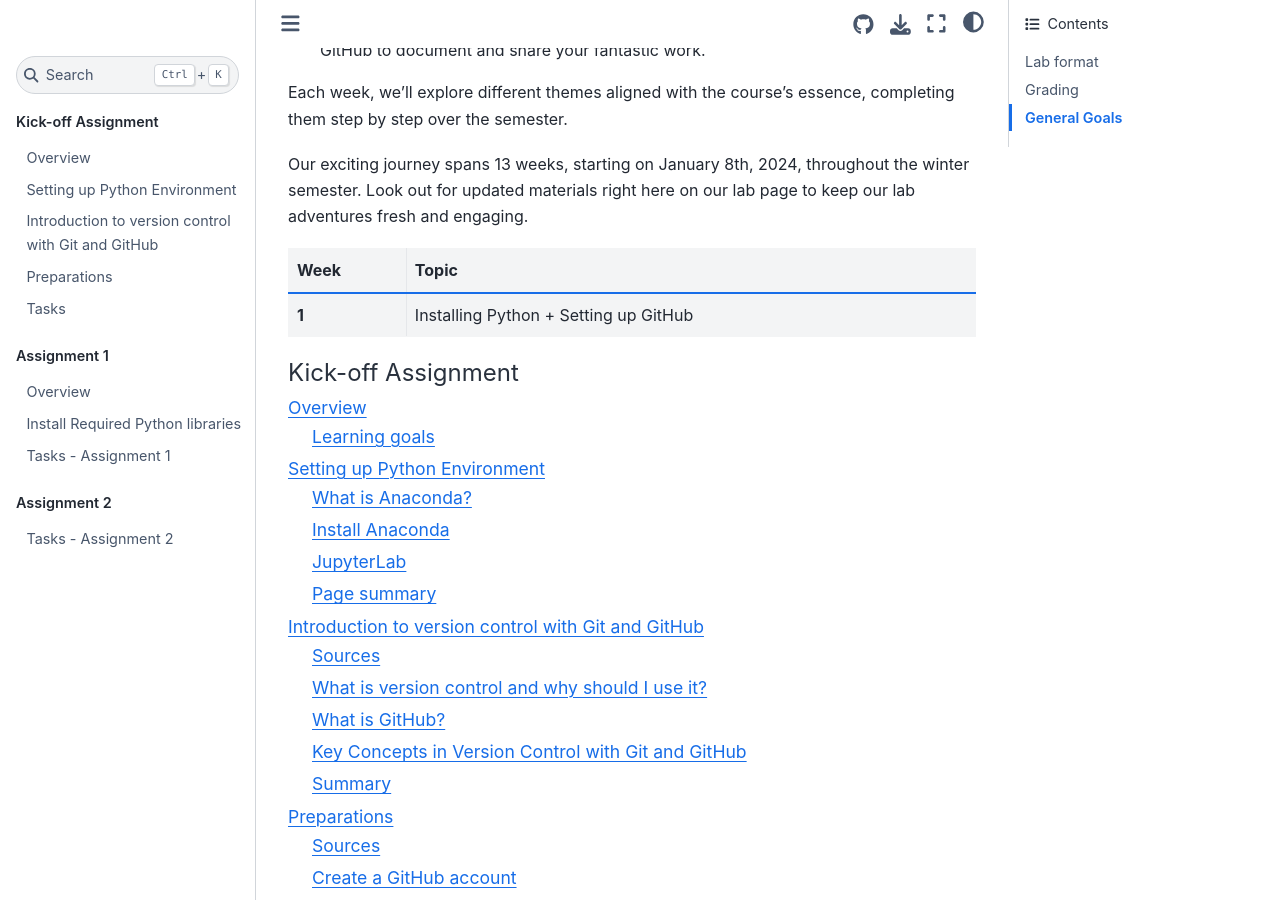
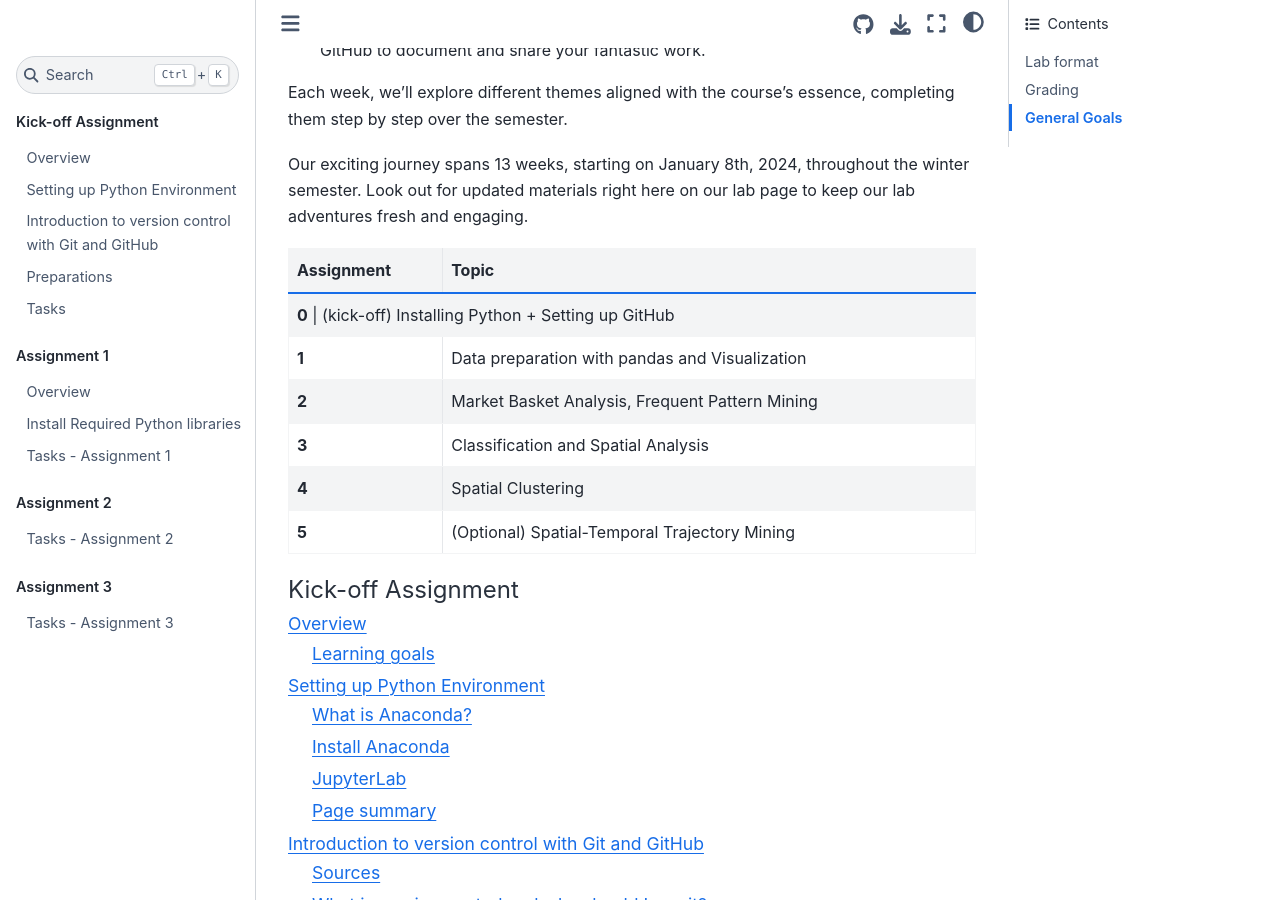
Before and after one commit to safarzadeh-reza/ENGO645-Assignments, a Sphinx documentation site: the page built from source/index.rst, in a window 1280 px wide and 900 px high, scrolled down 2076 px. Built offline with Sphinx 7.4.7 and the Sphinx Book theme 1.1.4, drawn with Linux system fonts in a browser that asks for light colours; pages that are not in the unit, such as notebooks, are missing from menus; some of the changed text lies outside the part shown.

Commit message:
added assignment 03

```diff
--- a/source/index.rst
+++ b/source/index.rst
@@ -68,11 +68,21 @@ Each week, we'll explore different themes aligned with the course's essence, com
 Our exciting journey spans 13 weeks, starting on January 8th, 2024, throughout the winter semester. Look out for updated materials right here on our lab page to keep our lab adventures fresh and engaging.
 
 
-+-------+---------------------------------------+
-| Week  | Topic                                 |
-+=======+=======================================+
-| **1** | Installing Python + Setting up GitHub |
-+-------+---------------------------------------+
++-------------+--------------------------------------------+
+| Assignment  | Topic                                      |
++=============+============================================+
+| **0** | (kick-off) Installing Python + Setting up GitHub |
++-------+--------------------------------------------------+
+| **1** | Data preparation with pandas and Visualization   |
++-------+--------------------------------------------------+
+| **2** | Market Basket Analysis, Frequent Pattern Mining  |
++-------+--------------------------------------------------+
+| **3** | Classification and Spatial Analysis              |
++-------+--------------------------------------------------+
+| **4** | Spatial Clustering                               |
++-------+--------------------------------------------------+
+| **5** | (Optional) Spatial-Temporal Trajectory Mining    |
++-------+--------------------------------------------------+
 
 .. toctree::
     :maxdepth: 2
@@ -102,3 +112,9 @@ Our exciting journey spans 13 weeks, starting on January 8th, 2024, throughout t
     notebooks/L3/association_rules
     notebooks/L3/geopandas
     tutorials/L3/tasks
+
+.. toctree::
+    :maxdepth: 2
+    :caption: Assignment 3
+
+    tutorials/L4/tasks
```
